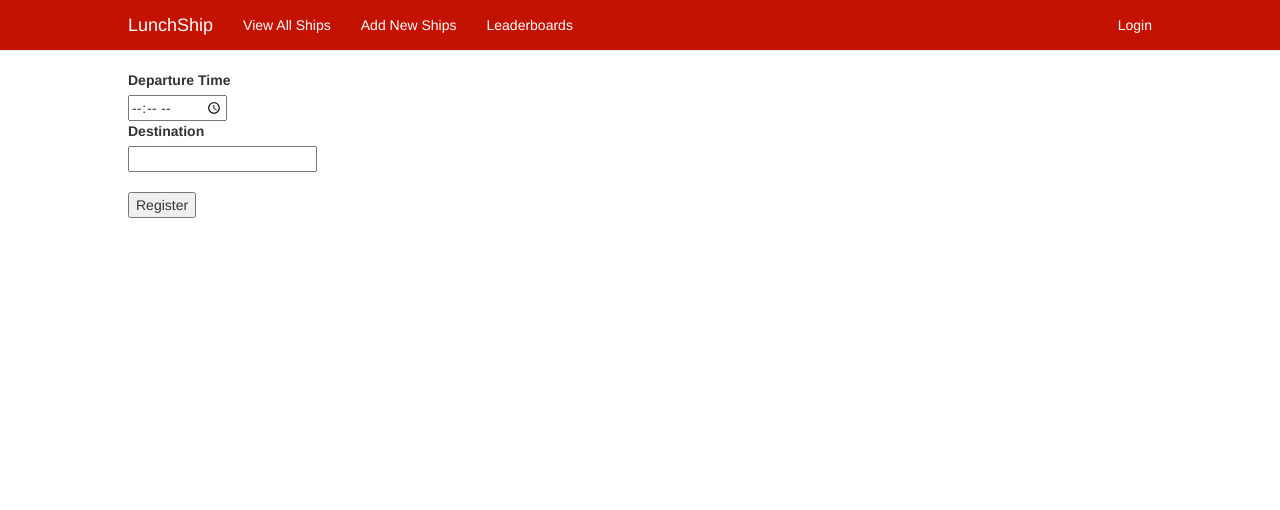
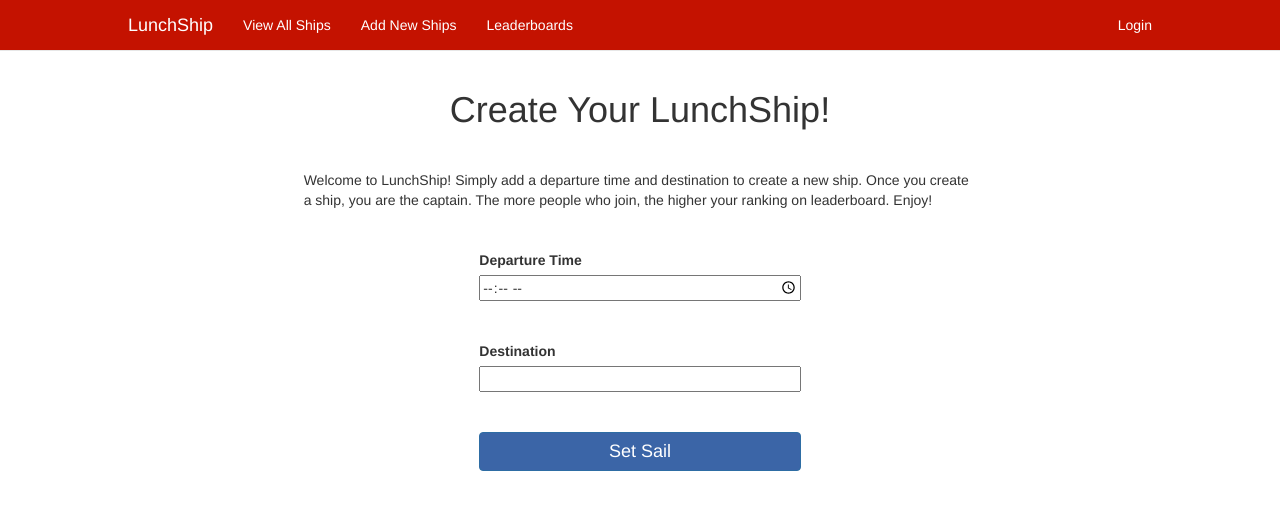
Before and after one commit to Sahil5/LunchShip, a Flask app: template templates/home.html in a window 1280 px wide. Shown: the top 510 px of the page. Run offline with Flask 2, Linux system fonts and the light colour scheme; the template is opened without the code that fills it: values that come from a table or form of the project are taken from there, others are empty; parts of the project's set-up code (start-up, migrations or seed data) failed here and were passed over; some libraries are stand-ins or nearby versions.

Commit message:
Fixed add ships form

```diff
--- a/static/css/style.css
+++ b/static/css/style.css
@@ -11,7 +11,8 @@ body {
 }
 
 .navbar-default .navbar-brand,
-.navbar-default .navbar-nav>li>a {
+.navbar-default .navbar-nav>li>a,
+.panel-title {
 	color: white;
 }
 
@@ -19,11 +20,9 @@ body {
 	background-color: #4F4F4F;
 }
 
-.panel-title {
-	color: white;
-}
-
-.header--yelp {
+.header--yelp,
+.lunchship-info,
+.add-input {
 	margin-bottom: 40px;
 }
 
@@ -34,3 +33,16 @@ body {
 .badge--lunchship {
 	background-color: #DAA520;
 }
+
+.add-input,
+.action-link--sail {
+	width: 100%;
+}
+
+.add-input:first {
+	margin-top: 15px;
+}
+
+.action-link--sail {
+	font-size: 18px;
+}
--- a/templates/home.html
+++ b/templates/home.html
@@ -1,12 +1,31 @@
 {% extends 'base.html' %}
 
 {% block body %}
-	{% from "_form_helpers.html" import render_field %}
-	<form method=post action="/ship/add">
-	  <dl>
-	    {{ render_field(form.departure_time) }}
-	    {{ render_field(form.destination) }}
-	  </dl>
-	  <p><input type=submit value=Register>
-	</form>
+    <h1 class="text-center header--yelp">Create Your LunchShip!</h1>
+    <div class="row">
+        <p class="col-md-8 col-md-offset-2  lunchship-info">
+            Welcome to LunchShip! Simply add a departure time and destination to create a new ship. Once you create a ship, you are the captain. The more people who join, the higher your ranking on leaderboard. Enjoy!
+        </p>
+    </div>
+
+
+    {% from "_form_helpers.html" import render_field %}
+    <form method=post action="/ship/add">
+        <div class="row">
+          <dl>
+            <div class="col-sm-12 col-md-4 col-md-offset-4">
+                {{ render_field(form.departure_time, class_='add-input') }}
+            </div>
+            <div class="col-sm-12 col-md-4 col-md-offset-4">
+                {{ render_field(form.destination, class_='add-input') }}
+            </div>
+          </dl>
+        </div>
+
+      <div class='row'>
+        <div class="col-sm-offset-4 col-sm-4">
+            <input class='btn btn-primary action-link action-link--sail' type=submit value="Set Sail">
+        </div>
+      </div>
+    </form>
 {% endblock %}
```
